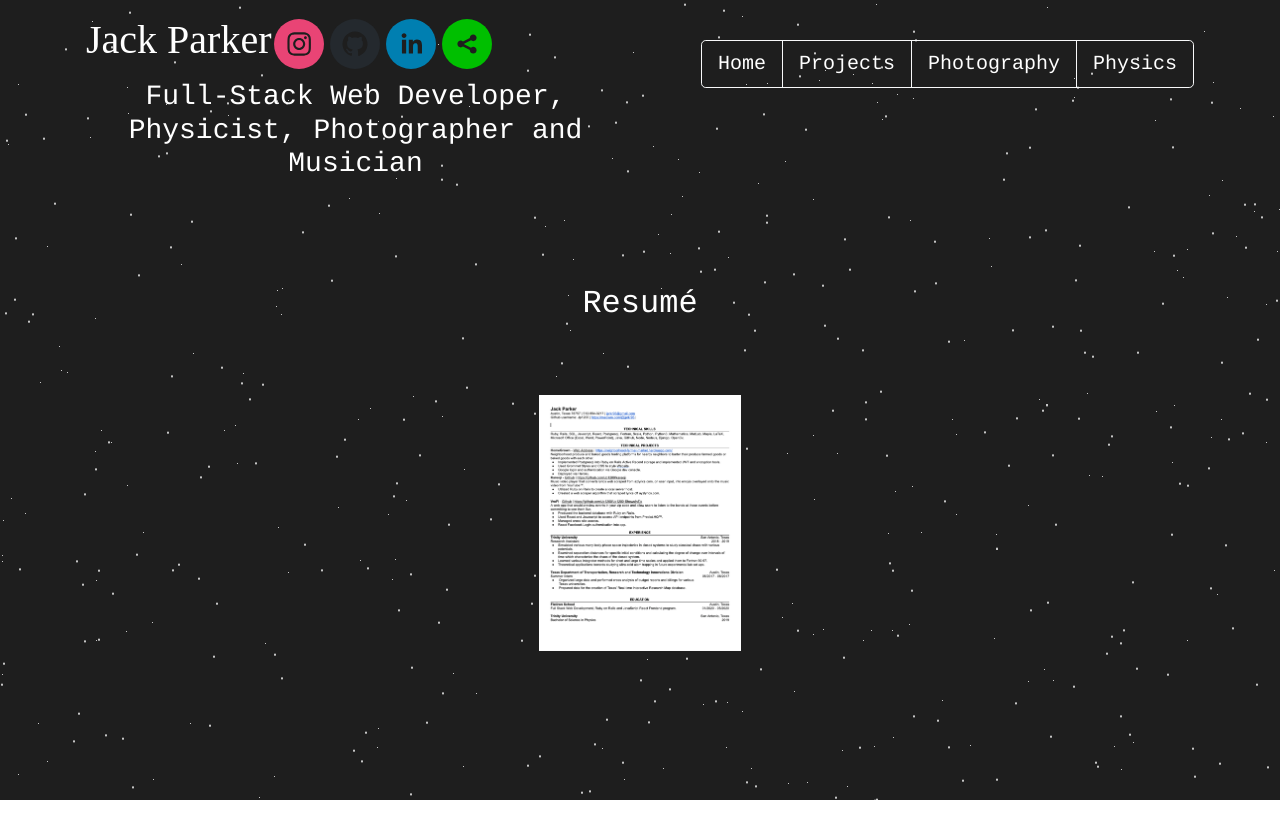
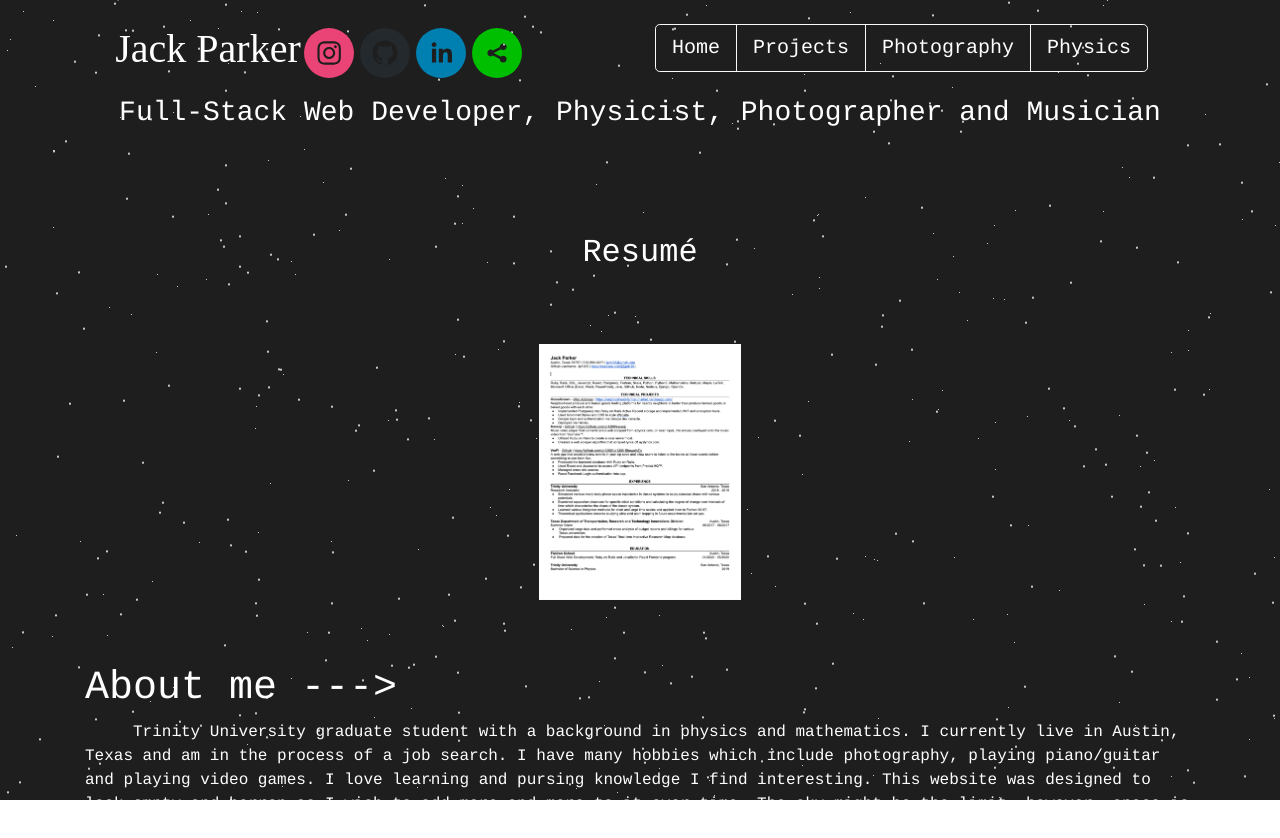
Before and after one commit to Jp1200/PersonalWork, a React (Create React App) app: page / in a window 1280 px wide. Shown: the top 838 px of the page. Before the commit the page ends 800 px from the top, so only its background shows below. Built offline with nearby package versions, Linux system fonts and the light colour scheme.

Commit message:
major styling fixes implementing changing the body to not display flex, work towards mobile view looking better by fixing Button Groupings

```diff
--- a/src/App.js
+++ b/src/App.js
@@ -6,8 +6,9 @@ import './App.scss';
 function App() {
   return (
     <>
-      <Main/>
+    <Main/>
       <div className='page-bg'>
+
         <div className='animation-wrapper'>
           <div className="particle particle-1"></div>
           <div className="particle particle-2"></div>
--- a/src/App.scss
+++ b/src/App.scss
@@ -27,8 +27,8 @@ html, body {
 }
 
 body {
-  display: flex;
-  justify-content: center;
+  // display: flex;
+
 
   font-size: 4rem;
 
@@ -36,7 +36,7 @@ body {
 }
 
 .page-bg, .animation-wrapper {
-  position: fixed;
+  position:fixed;
   top: 0;
   left: 0;
   right: 0;
@@ -49,7 +49,7 @@ body {
   background: $color-bg;
   background-blend-mode: screen;
   background-size: cover;
-  filter: grayscale(100%);
+  // filter: grayscale(100%);
 
 }
 
@@ -119,9 +119,18 @@ body {
 }
 
 .page-wrapper {
-  text-align: center;
+
   color: #fff;
 
+}
+.about-h1{
+  color: #FFFFFF;
+  align-self: flex-start;
+}
+.about{
+  color: #FFFFFF;
+  font-size: 12pt;
+  text-indent: 48px;
 }
 // h4 {
 //   color: #fff;
@@ -130,6 +139,10 @@ body {
 //   -moz-animation: neon1 1.5s ease-in-out infinite alternate;
 //   animation: neon1 1.5s ease-in-out infinite alternate;
 // }
+.mainpage{
+  justify-content: center;
+  overflow: auto;
+}
 .p-3{
   position: fixed;
   top: 0;
@@ -137,10 +150,10 @@ body {
   right: 0;
   width: 100%;
   height: 100%;
-  overflow: auto;
+
 
 }
-.p-3::-webkit-scrollbar {
+body::-webkit-scrollbar {
   display: none;
 }
 .button-header{
@@ -155,7 +168,7 @@ body {
   color: #FFFFFF;
   font-family: cursive;
   font-size: 40px;
-
+  padding-top: 25px;
 }
 .resume-modal{
   color: #FFFFFF;
--- a/src/Mainpage.js
+++ b/src/Mainpage.js
@@ -29,7 +29,9 @@ export default class Main extends React.Component {
   constructor(){
     super()
     this.state = {
-      show: false
+      show: false,
+      width: window.innerWidth
+
     }
   }
 
@@ -48,7 +50,7 @@ export default class Main extends React.Component {
 
 
     return(
-      <Container className='p-3' id="particle-container">
+      <Container fluid className='mainpage'>
         {/* <Jumbotron>
           <h1 className='header'>Full-Stack Web Developer, Physicist, Photographer and Musician</h1>
 
@@ -57,20 +59,20 @@ export default class Main extends React.Component {
         {/* {particles} */}
 
 
-          <Row>
-            <Col >
-              <h3 className='header'>Jack Parker
+          <Row className='row'>
+            <Col className="col-xs-6">
+              <h3 className='header text-center'>Jack Parker
                 <SocialIcon className='icons' url="https://www.instagram.com/jack_p1996/"/>
                 <SocialIcon className='icons' url="https://github.com/Jp1200"/>
                 <SocialIcon className='icons' url="https://www.linkedin.com/in/jack-parker-473523183/"/>
                 <SocialIcon className='icons' url="https://neighborhood-farmer-market.herokuapp.com/"/>
               </h3>
-              <h3 className='page-wrapper'>Full-Stack Web Developer, Physicist, Photographer and Musician</h3>
+
             </Col>
 
 
 
-            <Col align='end'>
+            <Col className='col-xs-6 '>
               {/* <Breadcrumb>
                 <Breadcrumb.Item>Home</Breadcrumb.Item>
                 <Breadcrumb.Item>Projects</Breadcrumb.Item>
@@ -86,12 +88,16 @@ export default class Main extends React.Component {
             </Col>
 
           </Row>
-
-          <Modal show={this.state.show} onHide={this.handleClose}>
+          <h3 align='center' className='page-wrapper'>Full-Stack Web Developer, Physicist, Photographer and Musician</h3>
+          <Modal
+            size='lg'
+            aria-labelledby='contained-modal-title-vcenter'
+            show={this.state.show} onHide={this.handleClose} >
 
             <Image  width={805} height={1025} src={require('./resume.png')}/>
 
           </Modal>
+
         <Row>
           <Switch>
             {/* Imports for different subjects */}
@@ -99,10 +105,10 @@ export default class Main extends React.Component {
 
 
 
-              <Container fluid>
+              <Container>
                 <br/>
                 <h2 align='center' className='resume-modal'>Resumé</h2>
-                <Row>
+                <Row className='row'>
 
 
                   <br/>
@@ -121,6 +127,19 @@ export default class Main extends React.Component {
                       height={1025/4}
                       />
                   </Media>
+                </Row>
+                <Row>
+                  <Col>
+                  <h1 className='about-h1'>About me ---></h1>
+                  <p className='about'>
+                    Trinity University graduate student with a background in physics and mathematics. I currently live in Austin, Texas and am in the process of a job search.
+                    I have many hobbies which include photography, playing piano/guitar and playing video games. I love learning and pursing knowledge I find interesting.
+                    This website was designed
+                    to look empty and barren as I wish to add more and more to it over time. The sky might be the limit, however, space is limitless.
+                    Using ReactJS and BootStrap-ReactJS and implementing SCSS to create the background. Mobile view is atrocious, currently
+                    working on improving it.
+                  </p>
+                  </Col>
                 </Row>
               </Container>
             </Route>
```
